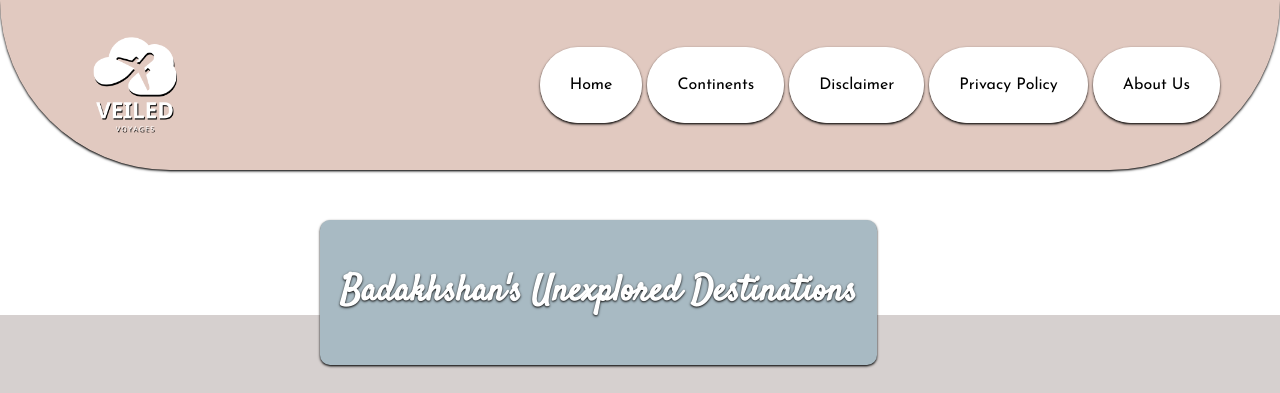
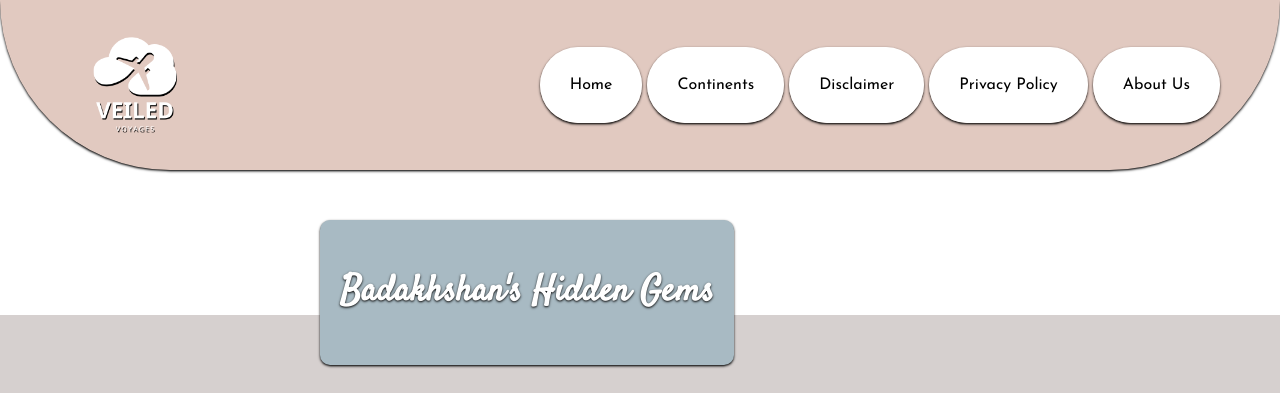
Before and after one commit to ashneeeet/BADAKHSHAN, a plain HTML site: page index.html in a window 1280 px wide. Shown: the top 393 px of the page. Drawn offline with nearby package versions, Linux system fonts and the light colour scheme; a script that the page names is missing.

Commit message:
Update index.html

```diff
--- a/index.html
+++ b/index.html
@@ -38,7 +38,7 @@
     <!-- Unexplored Destination Block Starts -->
     <div class="unexp">
 
-        <p> <b>Badakhshan's Unexplored Destinations</b></p>
+        <p> <b>Badakhshan's Hidden Gems</b></p>
 
      </div>
 
```
